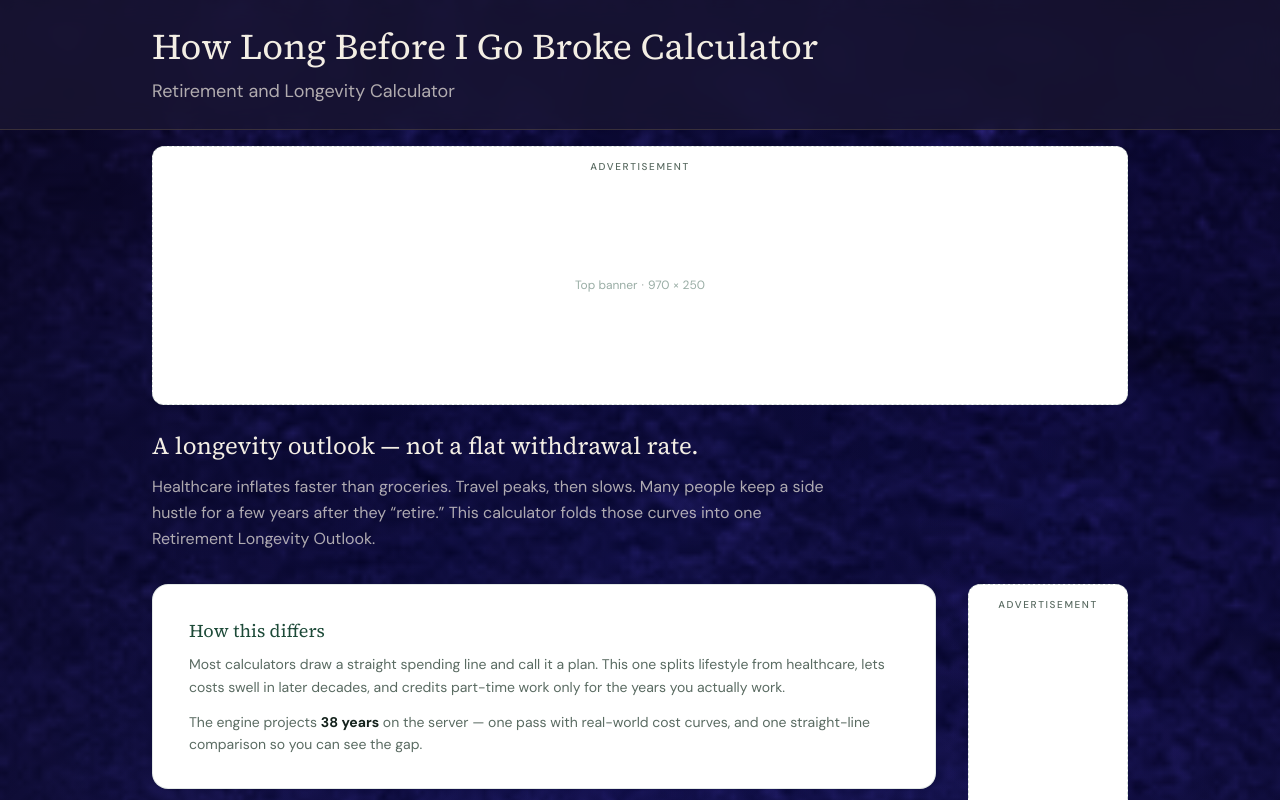
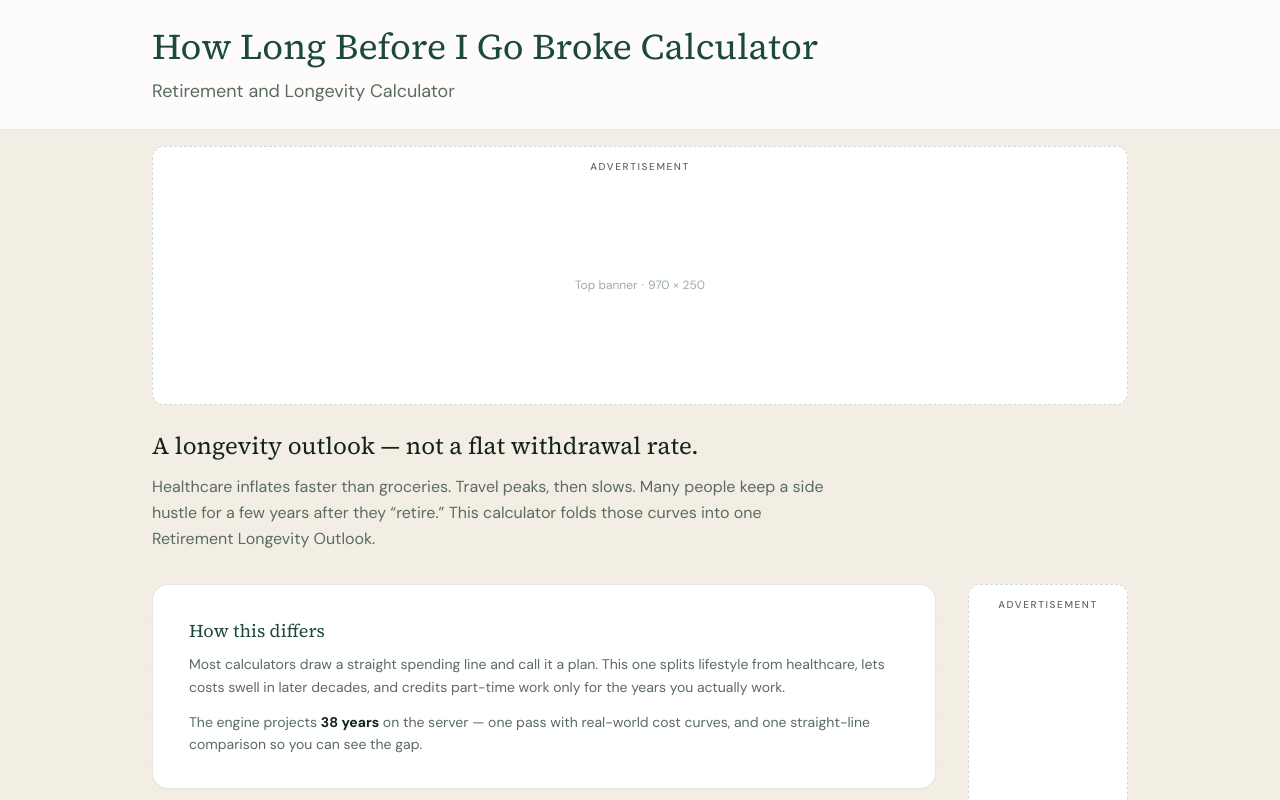
Before and after one commit to r3s0lv343vr/Retirement-and-Longevity-Calculator-Platform, a Next.js app: page / in a window 1280 px wide. Shown: the top 800 px of the page. Built offline with nearby package versions, Linux system fonts and the light colour scheme.

Commit message:
Restore the original paper and pine colours
Return the page to cream paper, pine header text, and a pine
footer. Layout, form fields, and calculator behaviour stay the same.

Co-authored-by: r3s0lv343vr <r3s0lv343vr@users.noreply.github.com>

```diff
--- a/src/app/globals.css
+++ b/src/app/globals.css
@@ -15,7 +15,6 @@
   --color-watch: #9a6b12;
   --color-risk: #b85c38;
   --color-short: #8b2e2e;
-  --color-night: #1a1632;
 }
 
 html {
@@ -24,40 +23,14 @@ html {
 
 body {
   min-height: 100vh;
-  background-color: #1a1632;
+  background: var(--color-paper);
   color: var(--color-ink);
   font-family: var(--font-sans);
 }
 
 .paper-rule {
-  position: relative;
-  isolation: isolate;
-  background-color: #1a1632;
-  background-image:
-    radial-gradient(ellipse 90% 70% at 50% 36%, rgba(118, 108, 196, 0.14), transparent 62%),
-    radial-gradient(ellipse 70% 50% at 100% 0%, rgba(92, 62, 168, 0.26), transparent 58%),
-    radial-gradient(ellipse 65% 50% at 0% 100%, rgba(36, 20, 88, 0.42), transparent 62%),
-    url("/atmosphere.webp"),
-    linear-gradient(180deg, #2c2558 0%, #1a1632 42%, #100c22 100%);
-  background-repeat: no-repeat;
-  background-size: auto, auto, auto, cover, auto;
-  background-position: center;
-  background-blend-mode: soft-light, overlay, multiply, overlay, normal;
-}
-
-.paper-rule::before {
-  content: "";
-  position: absolute;
-  inset: 0;
-  pointer-events: none;
-  z-index: 0;
-  background:
-    radial-gradient(ellipse at center, transparent 38%, rgba(10, 8, 28, 0.5) 100%);
-}
-
-.paper-rule > * {
-  position: relative;
-  z-index: 1;
+  background-image: linear-gradient(to bottom, transparent 0, transparent 47px, rgba(20, 34, 28, 0.04) 48px);
+  background-size: 100% 48px;
 }
 
 .card {
--- a/src/app/page.tsx
+++ b/src/app/page.tsx
@@ -4,12 +4,12 @@ import { CalculatorApp } from "@/components/CalculatorApp";
 export default function HomePage() {
   return (
     <div className="paper-rule min-h-screen">
-      <header className="border-b border-gold/20 bg-night/75 backdrop-blur-md">
+      <header className="border-b border-pine/10 bg-white/80 backdrop-blur">
         <div className="mx-auto max-w-5xl px-5 py-6 sm:px-6">
-          <h1 className="max-w-3xl font-serif text-3xl leading-tight text-paper sm:text-4xl">
+          <h1 className="max-w-3xl font-serif text-3xl leading-tight text-pine sm:text-4xl">
             How Long Before I Go Broke Calculator
           </h1>
-          <p className="mt-2 text-base text-paper/70 sm:text-lg">Retirement and Longevity Calculator</p>
+          <p className="mt-2 text-base text-muted sm:text-lg">Retirement and Longevity Calculator</p>
         </div>
       </header>
 
@@ -19,10 +19,10 @@ export default function HomePage() {
 
       <main className="mx-auto max-w-5xl px-5 pb-16 sm:px-6">
         <section className="max-w-3xl pb-8 pt-2">
-          <p className="font-serif text-xl leading-snug text-paper sm:text-2xl">
+          <p className="font-serif text-xl leading-snug text-ink sm:text-2xl">
             A longevity outlook — not a flat withdrawal rate.
           </p>
-          <p className="mt-3 max-w-2xl text-sm leading-relaxed text-paper/70 sm:text-base">
+          <p className="mt-3 max-w-2xl text-sm leading-relaxed text-muted sm:text-base">
             Healthcare inflates faster than groceries. Travel peaks, then slows. Many people keep a side hustle for a
             few years after they “retire.” This calculator folds those curves into one Retirement Longevity Outlook.
           </p>
@@ -31,7 +31,7 @@ export default function HomePage() {
         <CalculatorApp />
       </main>
 
-      <footer className="border-t border-paper/15 bg-night/80 text-paper backdrop-blur-md">
+      <footer className="border-t border-pine/10 bg-pine text-paper">
         <div className="mx-auto max-w-5xl px-5 py-8 sm:px-6">
           <AdSlot placement="footer" className="mb-4 border-paper/20 bg-paper/10 text-paper/80" />
           <AdSlot placement="footer-2" className="mb-6 border-paper/20 bg-paper/10 text-paper/80" />
```
Also changed, not shown: public/atmosphere.webp (deleted).
